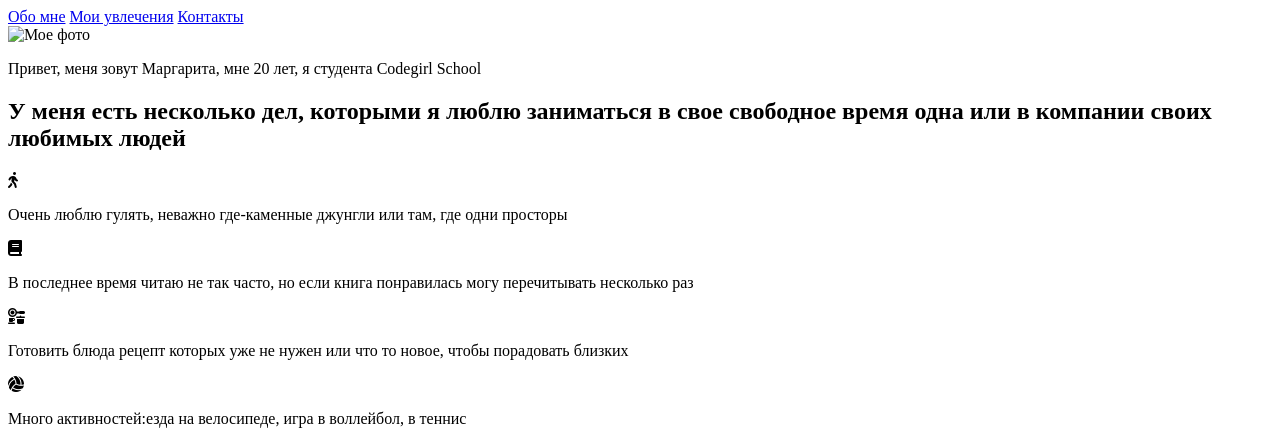
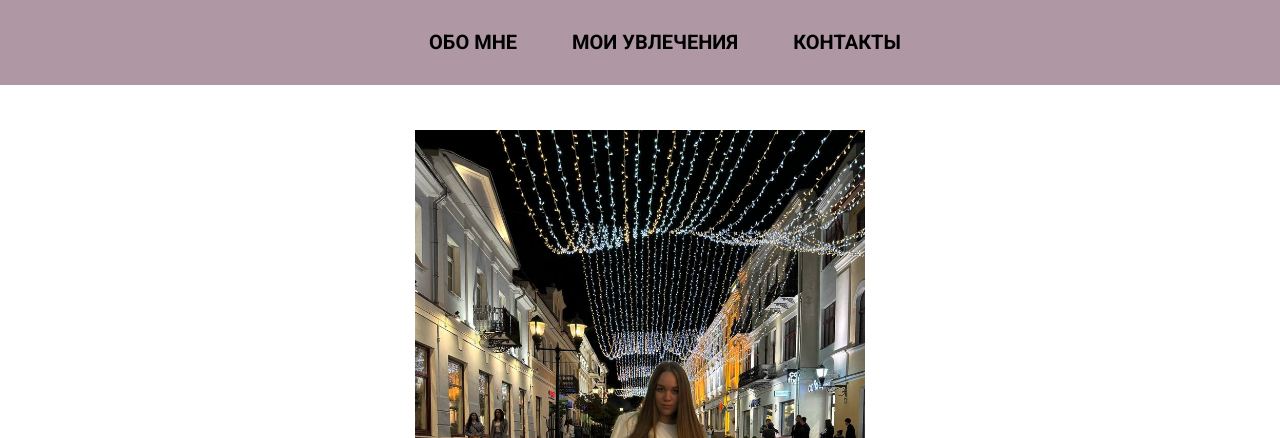
Before and after one commit to kovgan2112/my-passions, a plain HTML site: page index.html in a window 1280 px wide. Shown: the top 438 px of the page. Drawn offline with Linux system fonts and the light colour scheme; the site is published under a folder, as on GitHub Pages, so addresses that start at the root find nothing.

Commit message:
Подключили правильно файлы

```diff
--- a/index.html
+++ b/index.html
@@ -5,7 +5,7 @@
     <meta charset="UTF-8">
     <meta name="viewport" content="width=device-widt; initial-scale=1">
     <title>About me</title>
-    <link rel="stylesheet" href="/styles/style.css">
+    <link rel="stylesheet" href="styles/style.css">
     <script src="https://kit.fontawesome.com/3d0521a918.js" crossorigin="anonymous"></script>
     <link rel="preconnect" href="https://fonts.googleapis.com">
     <link rel="preconnect" href="https://fonts.gstatic.com" crossorigin>
@@ -24,7 +24,7 @@
     </header>
     <main>
         <section id="me" class="about-me">
-            <img src="/images/my_photo.jpg" alt="Мое фото">
+            <img src="images/my_photo.jpg" alt="Мое фото">
             <p>Привет, меня зовут Маргарита, мне 20 лет, я студента Codegirl School</p>
         </section>
         <section id="my-passions" class="passions">
```
